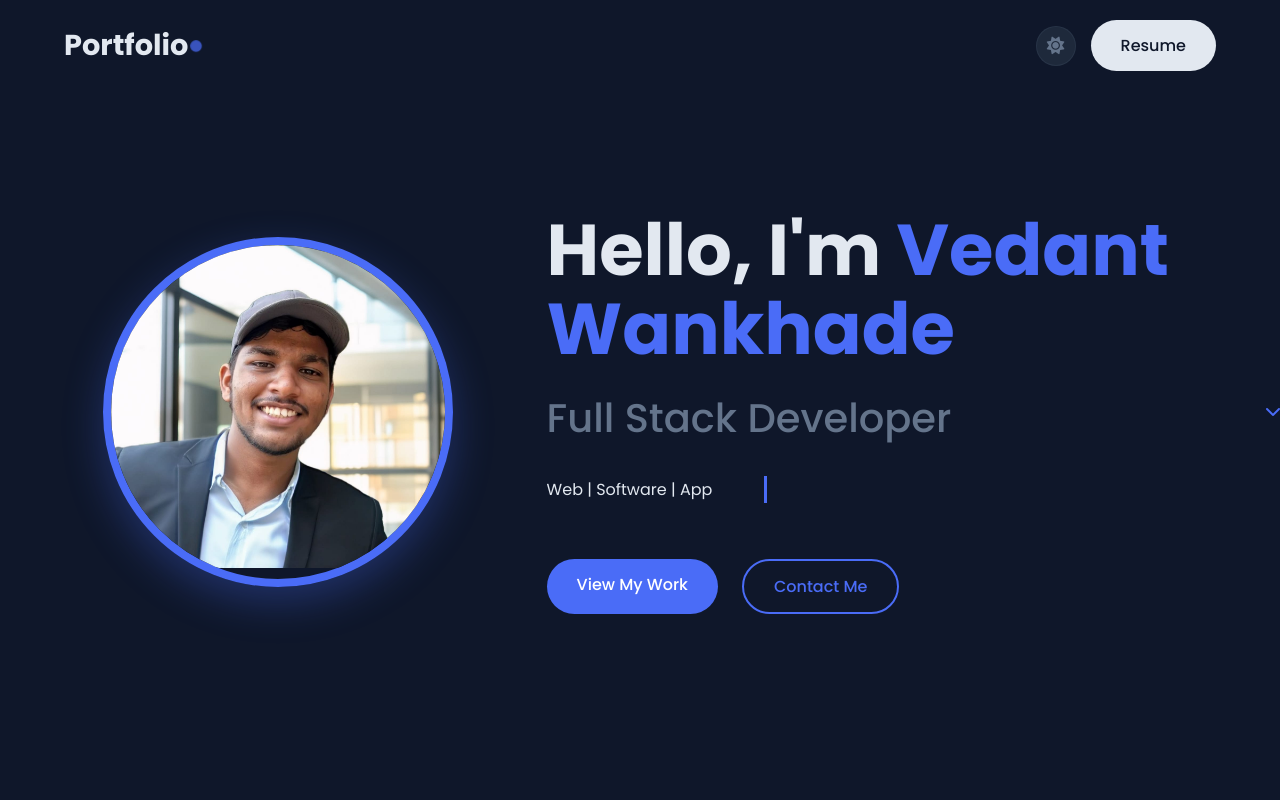
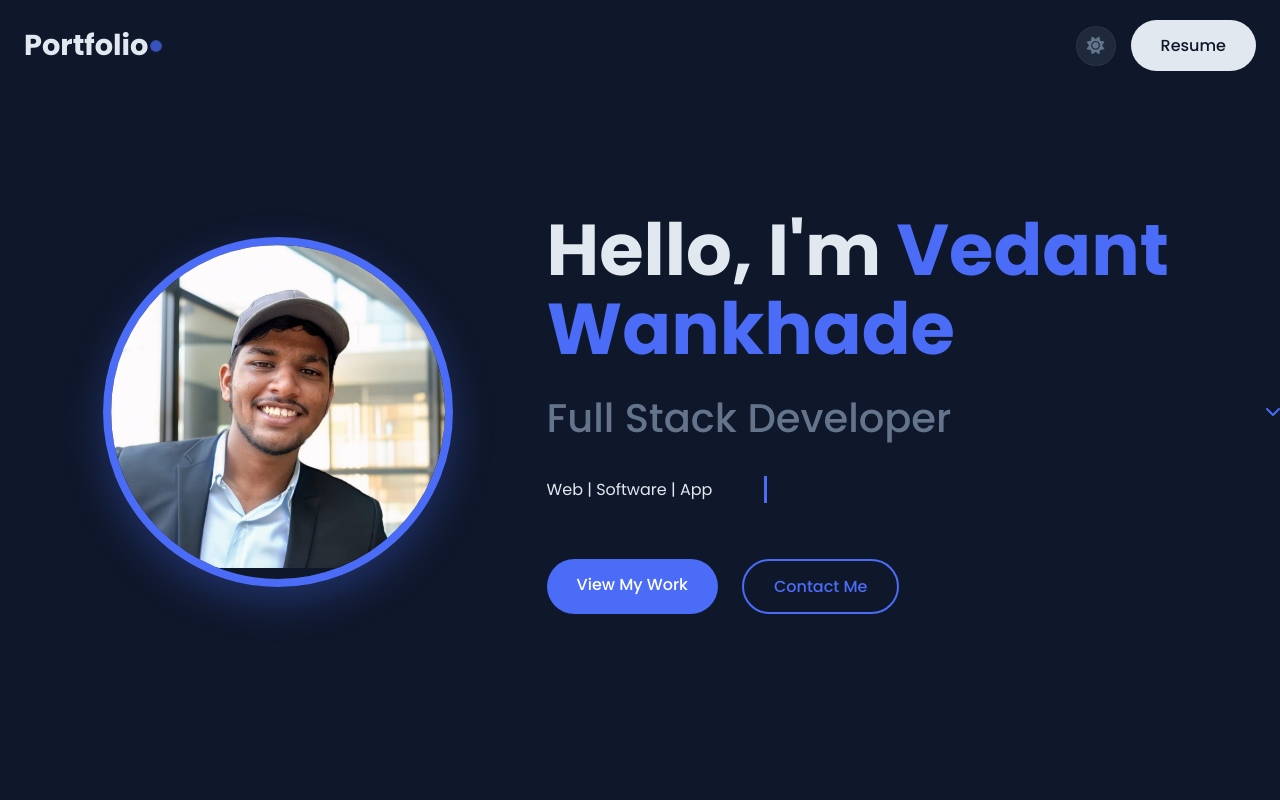
Before and after one commit to vedantwankhade123/Portfolio_Website, a React (Vite) app: page / in a window 1280 px wide. Shown: the top 800 px of the page. Built offline with nearby package versions, Linux system fonts and the light colour scheme.

Commit message:
[dyad] Update header for tablet and full-width layout - wrote 2 file(s)

```diff
--- a/src/components/Header.jsx
+++ b/src/components/Header.jsx
@@ -52,7 +52,7 @@ const Header = () => {
   return (
     <>
       <header className="top-bar">
-        <div className="container">
+        <div className="top-bar-inner">
           <div className="logo">
             <a href="#home" onClick={closeMenu}>
               <span className="logo-text">Portfolio</span>
--- a/src/index.css
+++ b/src/index.css
@@ -138,10 +138,12 @@ section {
     transition: all 0.4s ease;
 }
 
-.top-bar .container {
+.top-bar-inner {
+    width: 100%;
     display: flex;
     justify-content: space-between;
     align-items: center;
+    padding: 0 var(--spacing-5);
 }
 
 .logo a {
@@ -595,7 +597,7 @@ footer {
 }
 
 /* Responsive Design */
-@media (max-width: 1024px) {
+@media (max-width: 768px) {
     .floating-nav {
         display: none;
     }
@@ -652,9 +654,7 @@ footer {
     .floating-nav.mobile-active .nav-links a {
         font-size: 1.2rem;
     }
-}
 
-@media (max-width: 768px) {
     .hero-content {
         grid-template-columns: 1fr;
         text-align: center;
```
